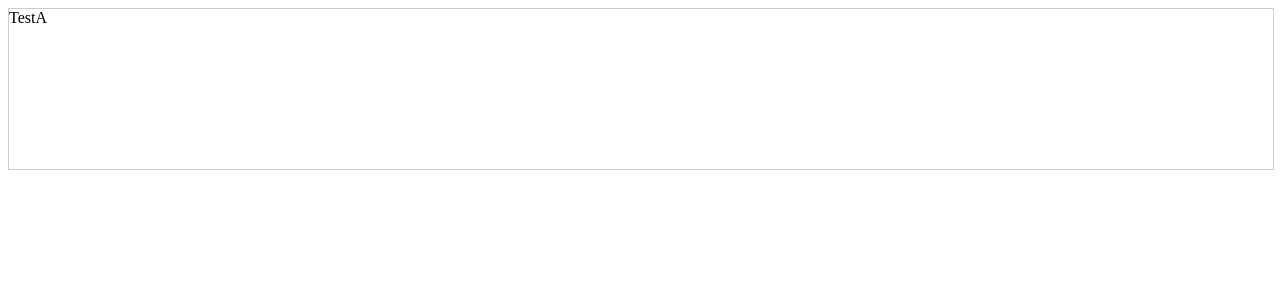
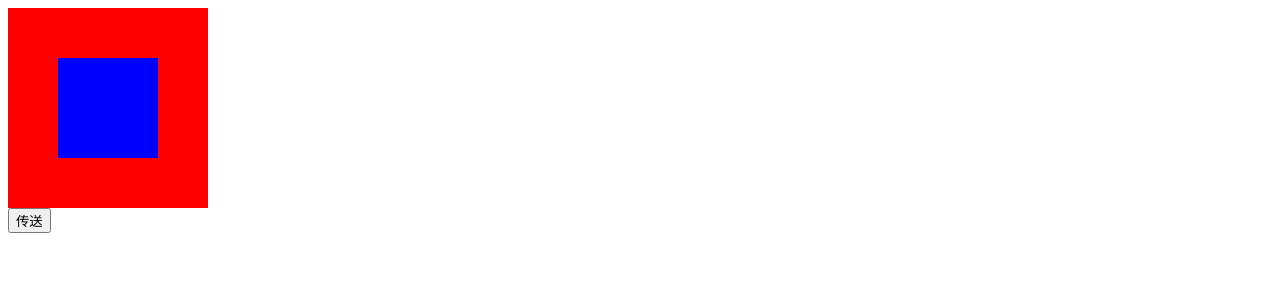
Before and after one commit to Cao007/learn-vue3, a Vue app: page / in a window 1280 px wide. Shown: the top 300 px of the page. Built offline with nearby package versions, Linux system fonts and the light colour scheme.

Commit message:
传送组件

```diff
--- a/src/App.vue
+++ b/src/App.vue
@@ -1,31 +1,43 @@
 <template>
-  <div>
-    <AsyncComp />
+  <div class="app-container">
+    <div class="box1">
+      <Teleport to="body" :disabled="disabled">
+        <div class="box2"></div>
+      </Teleport>
+    </div>
+    <button @click="handleClick">传送</button>
   </div>
 </template>
 
 <script setup lang="ts">
-import { ref, defineAsyncComponent } from 'vue';
-import TestB from './components/TestB.vue'
-import TestC from './components/TestC.vue'
+import { ref } from 'vue';
+let disabled = ref(true)
 
-// 异步组件
-const AsyncComp = defineAsyncComponent({
-  // 加载函数
-  loader: () => import('./components/TestA.vue'),
-
-  // 加载异步组件时使用的组件
-  loadingComponent: TestB,
-  // 展示加载组件前的延迟时间，默认为 200ms
-  delay: 20000,
-
-  // 加载失败后展示的组件
-  errorComponent: TestC,
-  // 如果提供了一个 timeout 时间限制，并超时了
-  // 也会显示这里配置的报错组件，默认值是：Infinity
-  timeout: 3000
-})
+const handleClick = () => {
+  disabled.value = !disabled.value
+}
 
 </script>
 
-<style scoped></style>
+<style scoped lang="less">
+body {
+  position: relative;
+}
+
+.box1 {
+  position: relative;
+  width: 200px;
+  height: 200px;
+  background-color: red;
+}
+
+.box2 {
+  position: absolute;
+  top: 50%;
+  left: 50%;
+  transform: translate(-50%, -50%);
+  width: 100px;
+  height: 100px;
+  background-color: blue;
+}
+</style>
```
